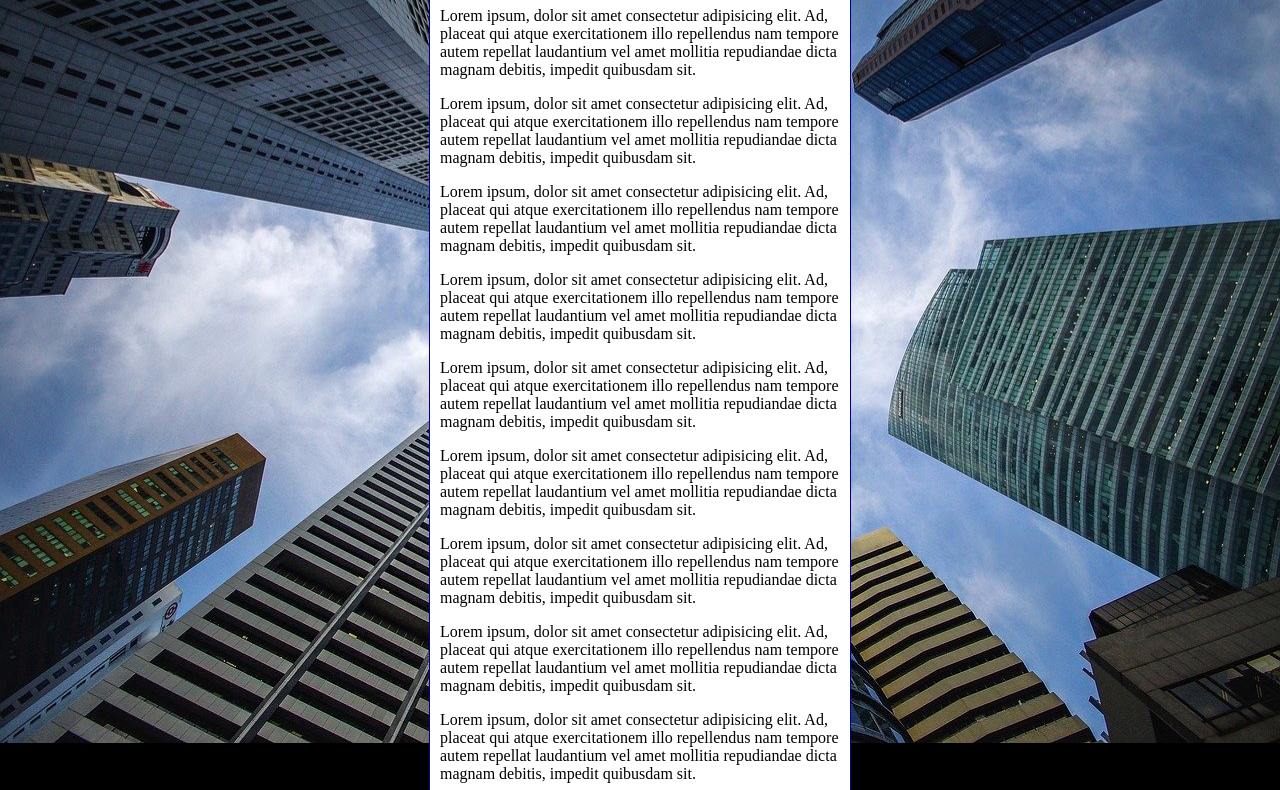
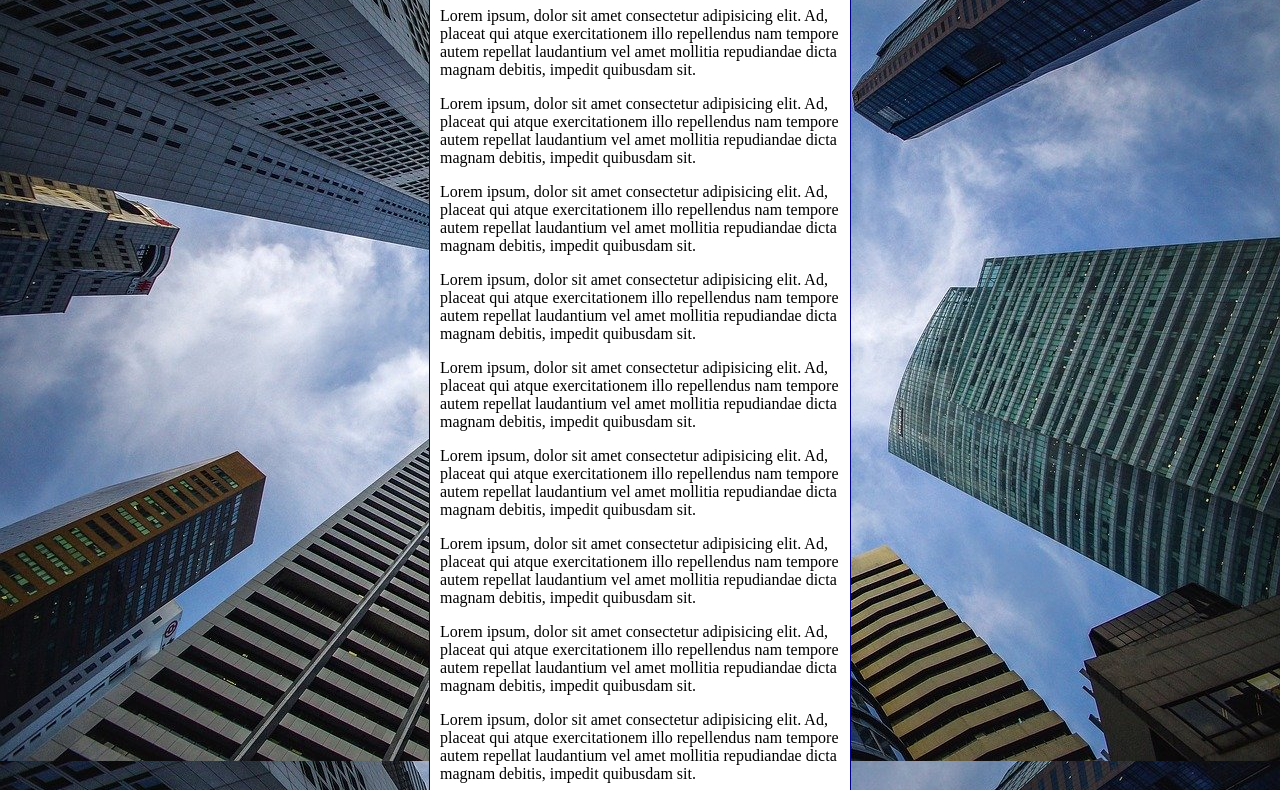
Before and after one commit to JoaoVictorPr/html-css, a plain HTML site: page exercicios/ex022/fundo006.html in a window 1280 px wide. Shown: the part 92-882 px from the top of the page. Drawn offline with Linux system fonts and the light colour scheme.

Commit message:
atualizando o exercício fundo006

```diff
--- a/exercicios/ex022/fundo006.html
+++ b/exercicios/ex022/fundo006.html
@@ -4,20 +4,28 @@
     <meta charset="UTF-8">
     <meta http-equiv="X-UA-Compatible" content="IE=edge">
     <meta name="viewport" content="width=device-width, initial-scale=1.0">
-    <title>Document</title>
+    <title>Fundo fixo de tela</title>
     <style>
         body {
-            height: 100vh;
+            /*height: 100vh;
             background-color: black;
             background-image: url(imagens/wallpaper002.jpg);
             background-position: center center;
             background-repeat: no-repeat;
             background-size: cover;
+            background-attachment: fixed;*/
+
+            /* Shorthand - Backgroud
+                color > image > position > repeat > [size] > attachment
+            */
+
+            background:black url(imagens/wallpaper002.jpg) center center no-repeat fixed;
+            background-size: cover;
         }
 
         main {
             background-color: white;
-            width: 400px;
+            max-width: 400px;
             padding: 10px;
             margin: auto;
             border: 1px solid darkblue;
```
